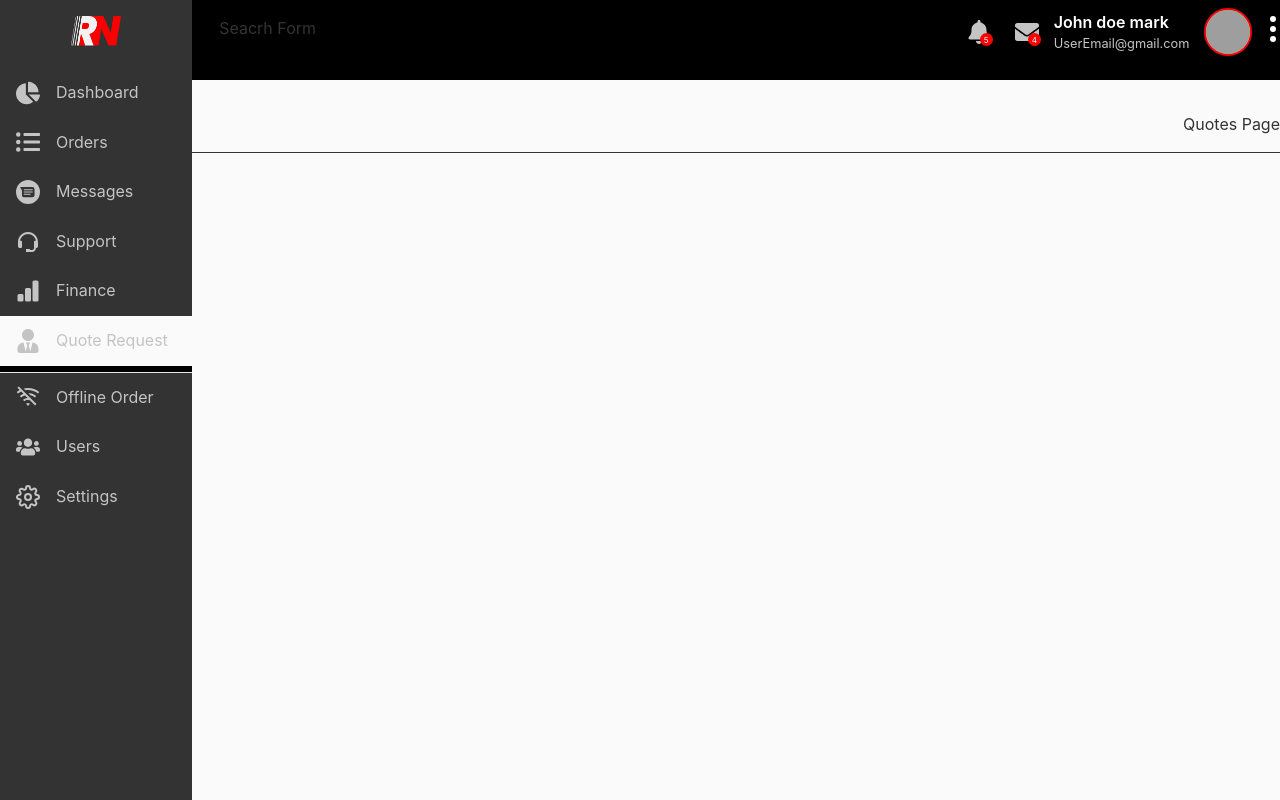
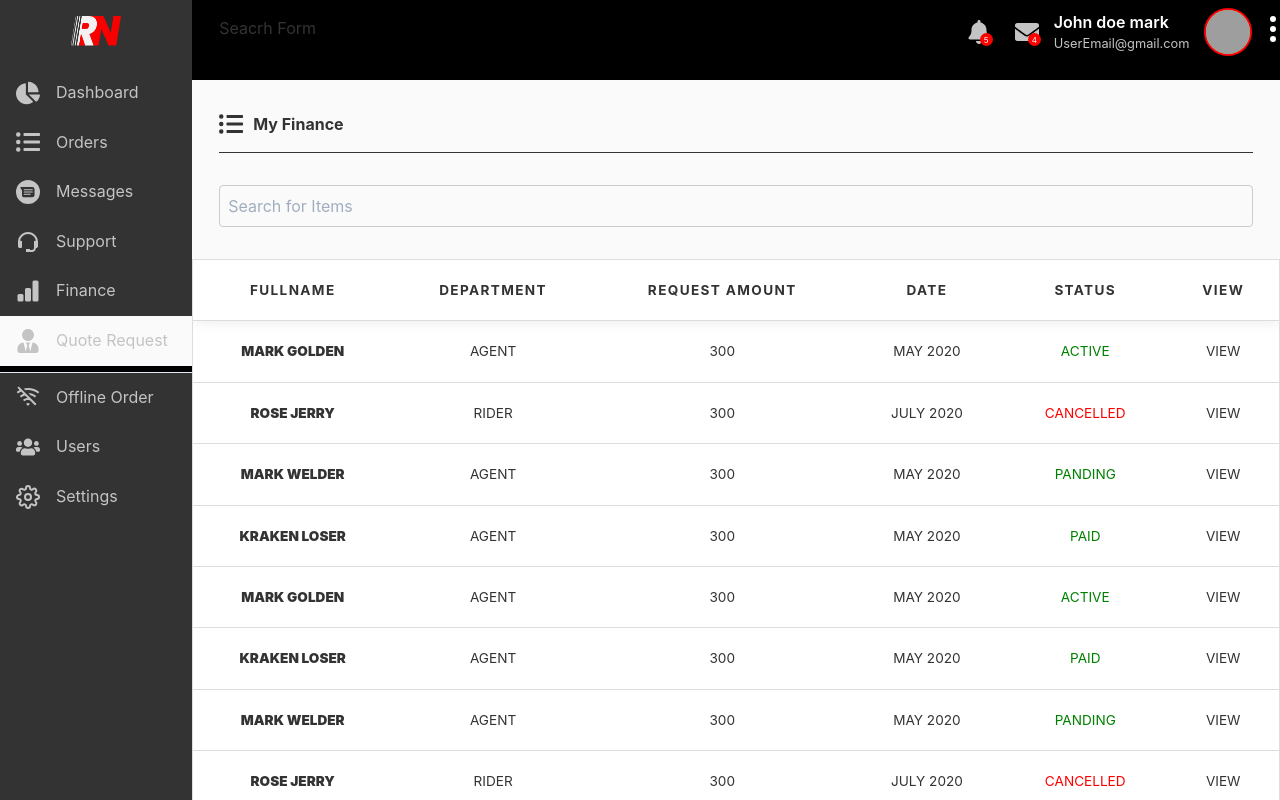
Before and after one commit to calebbenjin/ricnosadmin1, a Next.js app: page /admin/quote in a window 1280 px wide. Built offline with nearby package versions, Linux system fonts and the light colour scheme; grey boxes are pictures that could not be loaded.

Commit message:
Created quote request form

```diff
--- a/src/pages/admin/quote/index.js
+++ b/src/pages/admin/quote/index.js
@@ -1,10 +1,58 @@
-import Heading from "@/components/atoms/Heading";
-import Layout from "@/components/organisms/Layout";
+import React, { useState } from 'react'
+import { BsPlus } from 'react-icons/bs'
+import { BiPrinter } from 'react-icons/bi'
+import { FaListUl } from 'react-icons/fa'
+import Container from '@/components/atoms/Container'
+import Heading from '@/components/atoms/Heading'
+import FinanceTable from '@/components/atoms/FinanceTable'
+import Layout from '@/components/organisms/Layout'
+import styled from 'styled-components'
+import { useRouter } from 'next/router'
 
-export default function QuotePage() {
+export default function QuoteRequestPage() {
+  const [q, setQ] = useState('');
+  const [filterBtn, setFilterBtn] = useState(['A']);
+
+  const data = [
+    { id: 1, fullname: "Mark Golden", department: "Agent", requestAmount: 300, date: "May 2020", status: "active" },
+    { id: 2, fullname: "Rose Jerry", department: "Rider", requestAmount: 300, date: "july 2020", status: "cancelled" },
+    { id: 3, fullname: "Mark Welder", department: "Agent", requestAmount: 300, date: "May 2020", status: "panding" },
+    { id: 4, fullname: "Kraken Loser", department: "Agent", requestAmount: 300, date: "May 2020", status: "paid" },
+    { id: 5, fullname: "Mark Golden", department: "Agent", requestAmount: 300, date: "May 2020", status: "active" },
+    { id: 6, fullname: "Kraken Loser", department: "Agent", requestAmount: 300, date: "May 2020", status: "paid" },
+    { id: 7, fullname: "Mark Welder", department: "Agent", requestAmount: 300, date: "May 2020", status: "panding" },
+    { id: 8, fullname: "Rose Jerry", department: "Rider", requestAmount: 300, date: "july 2020", status: "cancelled" },
+  ];
+
+  const router = useRouter()
+
   return (
-    <Layout >
-      <Heading>Quotes Page</Heading>
+    <Layout>
+      <Container>
+        <Heading title="My Finance" icon={<FaListUl />} />
+
+        <input
+            style={{ background: '#fff !important', width: '50%;' }}
+            type="text"
+            placeholder="Search for Items"
+            value={q}
+            onChange={(e) => setQ(e.target.value)}
+          />
+      </Container>
+
+        <FinanceTable data={data} />
     </Layout>
   )
 }
+
+const BtnContainer = styled.div`
+  display: flex;
+  align-items: center;
+`
+
+const SubHeader = styled.div`
+  display: flex;
+  justify-content: space-between;
+  align-items: center;
+  margin: 1rem 0;
+`
```
